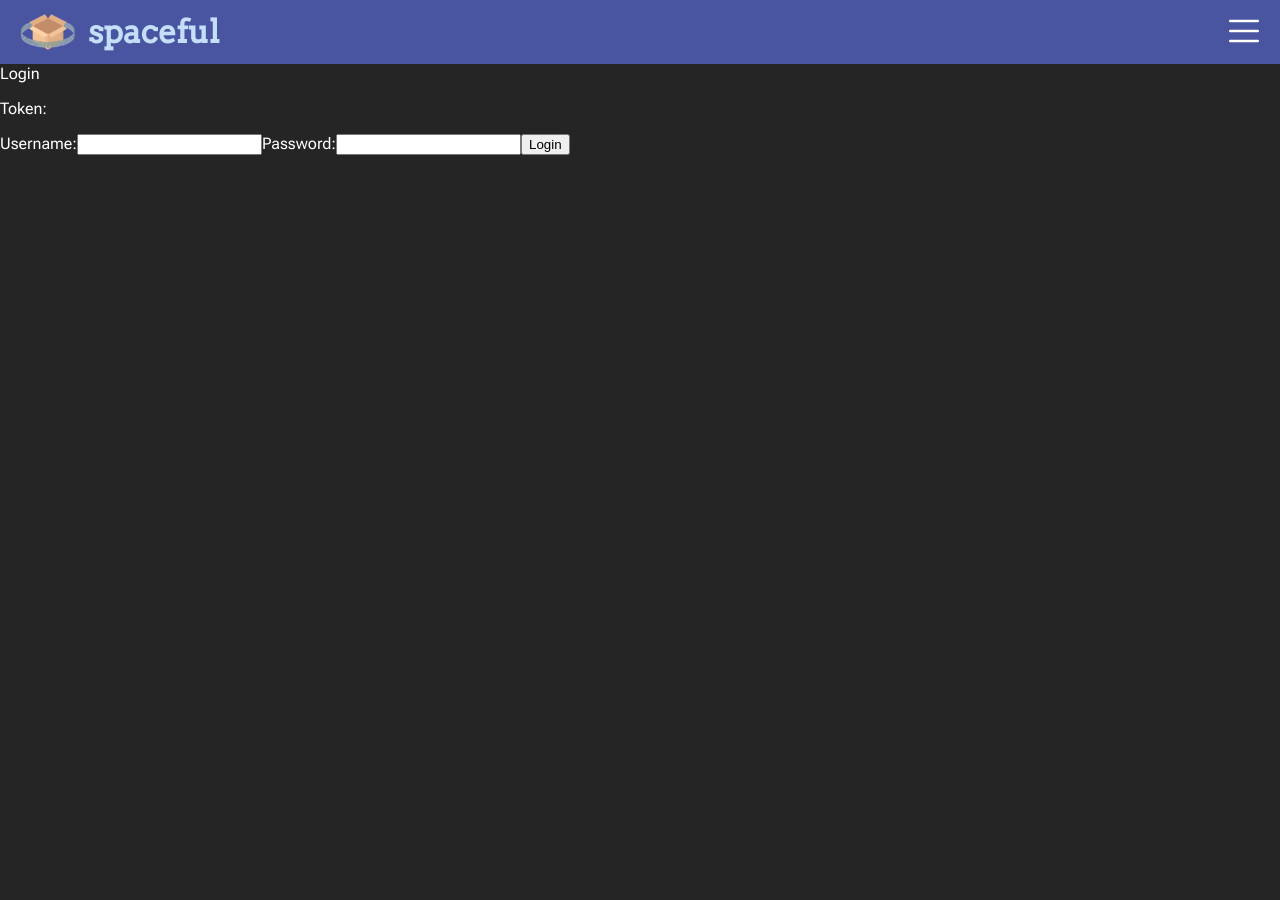
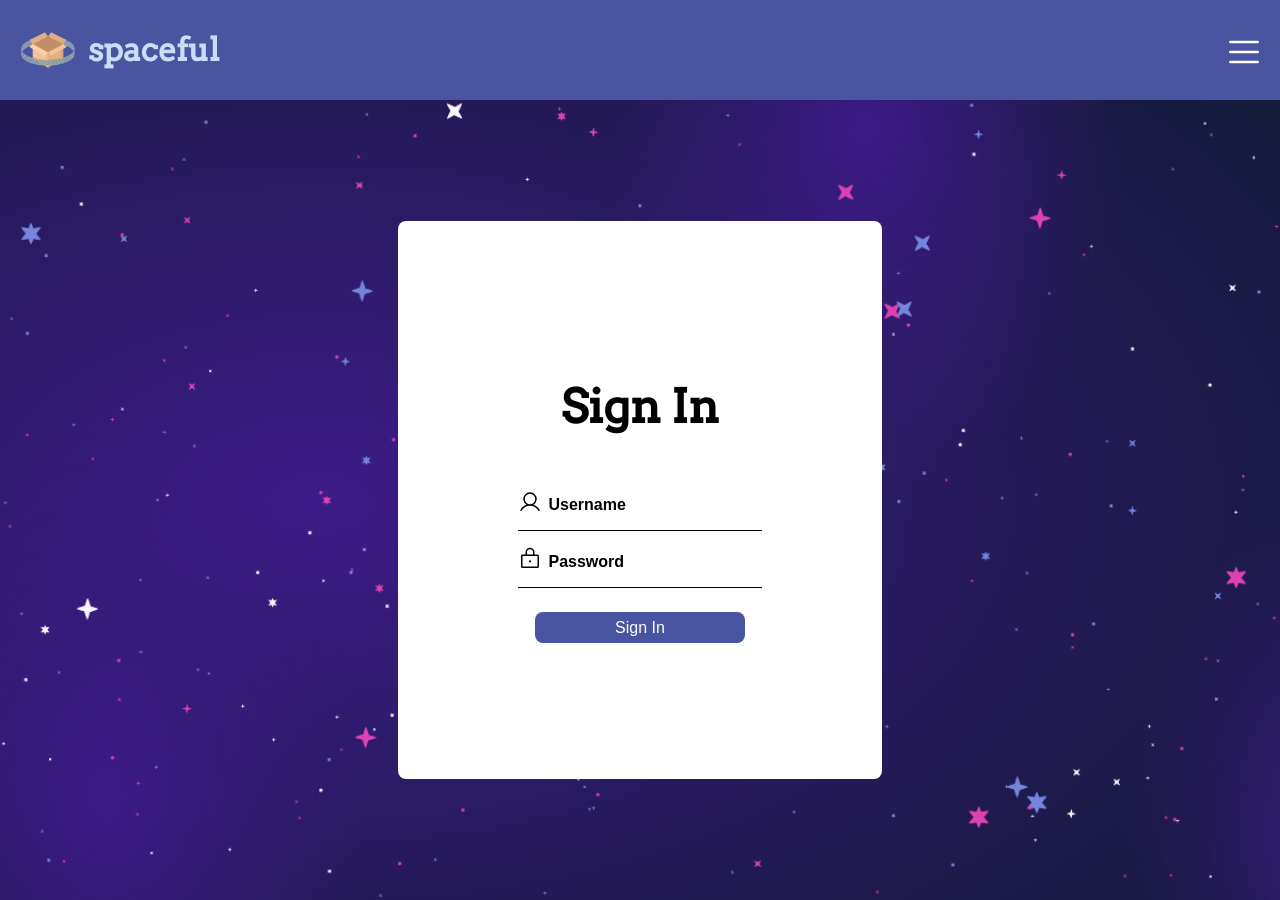
Before and after one commit to TotoalNormie/spaceful, a React (Vite) app in the folder frontend/: page /login in a window 1280 px wide. Before the commit the page ends 800 px from the top, so only its background shows below. Built offline with nearby package versions, Linux system fonts and the light colour scheme.

Commit message:
Silvogus design

```diff
--- a/frontend/src/components/Header.jsx
+++ b/frontend/src/components/Header.jsx
@@ -1,11 +1,18 @@
 import logo from '../assets/logo.png';
 import css from '../style/Header.module.css';
 import { List } from '@phosphor-icons/react/dist/ssr';
+import { useNavigate } from "react-router-dom";
 
 const Header = () => {
+
+	const navigate = useNavigate();
+	function home(){
+		navigate("/");
+	}
+
 	return (
 		<header>
-			<div className={css.spaceful}>
+			<div className={css.spaceful} onClick={home}>
 				<h2 className={css.logo}>
 					<img src={logo} alt='spaceful logo' />
 				</h2>
--- a/frontend/src/components/Login.jsx
+++ b/frontend/src/components/Login.jsx
@@ -1,19 +1,19 @@
-import React from 'react'
-import { useState } from 'react';
-import axios from 'axios';
+import React from "react";
+import { useState } from "react";
+import axios from "axios";
 import Cookies from "js-cookie";
 import { useNavigate } from "react-router-dom";
-
+import style from "../style/Login.module.css";
+import flex from "../style/Flex.module.css";
+import logo from '../assets/logo.png';
+import { User, Lock } from '@phosphor-icons/react/dist/ssr';
 
 const Login = () => {
-
-    const [username, setUsername] = useState('');
-    const [password, setPassword] = useState('');
+  const [username, setUsername] = useState("");
+  const [password, setPassword] = useState("");
   const navigate = useNavigate();
 
-    if(Cookies.get('token') != undefined){
-      navigate("/");
-    }
+  Cookies.remove("token");
   // axios.post('http://localhost:8000/api/login', {
   //     name: username,
   //     password: password,
@@ -23,16 +23,15 @@ const Login = () => {
   //     }
   // )
 
-
-    function login(){
-
-        axios.post('http://localhost:8000/api/login', {
+  function login() {
+    axios
+      .post("http://localhost:8000/api/login", {
         name: username,
-            password: password
+        password: password,
       })
       .then(function (response) {
         // console.log(response.data.token);
-            Cookies.set('token', response.data.token);
+        Cookies.set("token", response.data.token);
         navigate("/");
       })
       .catch(function (error) {
@@ -42,20 +41,37 @@ const Login = () => {
   }
 
   return (
-    <>
-    <div>Login</div>
-    <p>Token: {Cookies.get("token")}</p>
+    <div className={[style.bg, flex.flex_cen].join(' ')}>
+      <div className={[flex.flex_c, style.box, flex.flex_cen].join(" ")}>
+        <h2 className={style.title}>Sign In</h2>
         <label>
-    Username:
-        <input type='text' name='name' value={username} onChange={(e) => setUsername(e.target.value)}></input>
+          <div className={[style.border_bot, flex.flex_cen].join(' ')}>
+            <User fill="#000000" size='1.5rem'/>
+            <input
+              type="text"
+              placeholder="Username"
+              name="name"
+              value={username}
+              onChange={(e) => setUsername(e.target.value)}
+            ></input>
+          </div>
         </label>
         <label>
-    Password:
-    <input type='password' name='password' value={password} onChange={(e) => setPassword(e.target.value)}></input>
+        <div className={[style.border_bot, flex.flex_cen].join(' ')}>
+          <Lock fill="#000000" size='1.5rem'/>
+          <input
+            type="password"
+            placeholder="Password"
+            name="password"
+            value={password}
+            onChange={(e) => setPassword(e.target.value)}
+          ></input>
+        </div>
         </label>
-    <button onClick={login}>Login</button>
-    </>
-  )
-}
+        <button onClick={login}>Sign In</button>
+      </div>
+    </div>
+  );
+};
 
-export default Login
+export default Login;
--- a/frontend/src/components/Register.jsx
+++ b/frontend/src/components/Register.jsx
@@ -21,9 +21,7 @@ const Login = () => {
     //     }
     // )
 
-    if(Cookies.get('token') != undefined){
-      navigate("/");
-    }
+    Cookies.remove('token');
 
     function register(){
 
@@ -62,7 +60,6 @@ const Login = () => {
   return (
     <>
     <div>Register</div>
-    <p>Token: {Cookies.get("token")}</p>
     <label>
     Username:
         <input type='text' name='name' value={username} onChange={(e) => setUsername(e.target.value)}></input>
--- /dev/null
+++ b/frontend/src/style/Flex.module.css
@@ -0,0 +1,16 @@
+.flex_r{
+    display: flex;
+    flex-wrap: wrap;
+    flex-direction: row;
+}
+.flex_c{
+    display: flex;
+    flex-wrap: wrap;
+    flex-direction: column;
+}
+.flex_cen{
+    display: flex;
+    flex-wrap: wrap;
+    justify-content: center;
+    align-items: center;
+}
--- /dev/null
+++ b/frontend/src/style/Login.module.css
@@ -0,0 +1,49 @@
+/* import image from "../assets/space-bg.png" */
+.bg {
+  background-image: url("../assets/space-bg.png");
+  background-repeat: no-repeat;
+  background-size: cover;
+  width: 100vw;
+  min-height: 100vh;
+  margin: 0;
+  padding: 0;
+}
+label {
+  color: white;
+}
+input::placeholder {
+  color: black;
+  font-weight: 700;
+  font-size: 1rem;
+}
+input, button {
+  border: none;
+  padding: 0.4rem 0.4rem 0 0.4rem;
+  /* border-bottom: 1px solid black; */
+  border-radius: 0.1rem;
+  margin: 1rem 0 1rem;
+  outline: none;
+  font-size: 1rem;
+  /* text-align: start; */
+}
+button{
+    margin-top: 1.5rem;
+    padding: 0.4rem 5rem 0.4rem 5rem;
+    border-radius: 0.5rem;
+    border: none;
+    background-color: #4A55A2;
+    color:  white;
+}
+.box{
+    background-color: white;
+    border-radius: 0.5rem;
+    padding: 7.5rem 7.5rem 7.5rem 7.5rem;
+}
+.title{
+    color: black;
+    font-size: 2.88889rem;
+    font-weight: 900;
+}
+.border_bot{
+    border-bottom: 1px solid black;
+}
```
Lines whose indentation alone changed are shown as unchanged.
